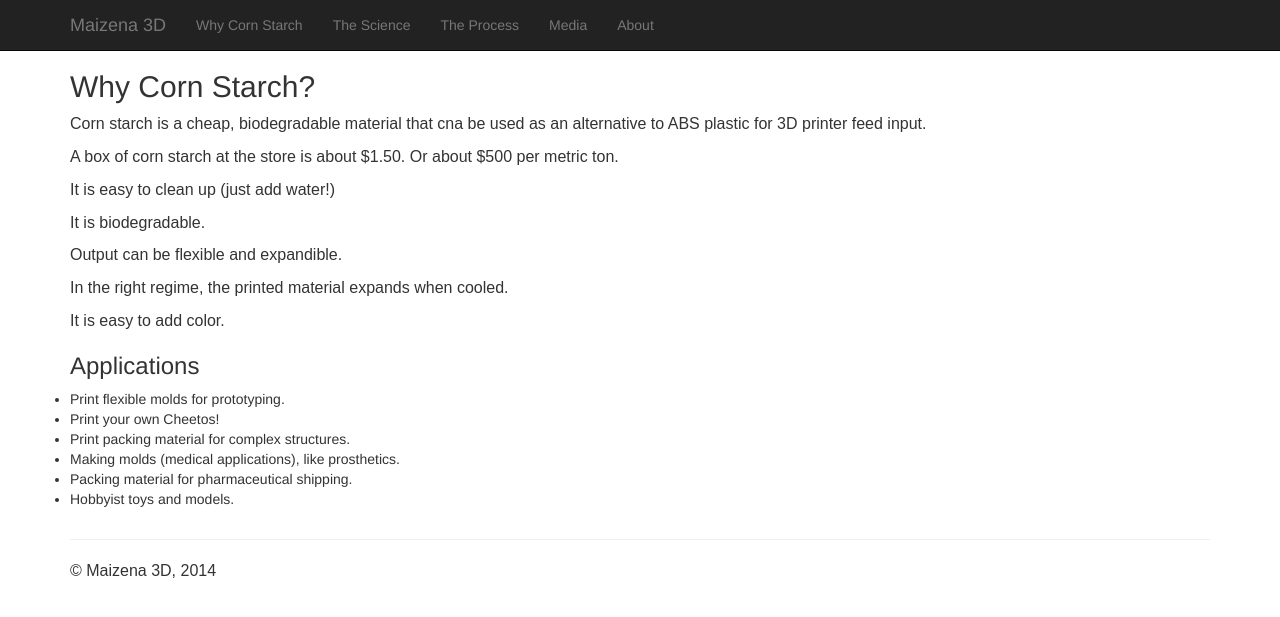
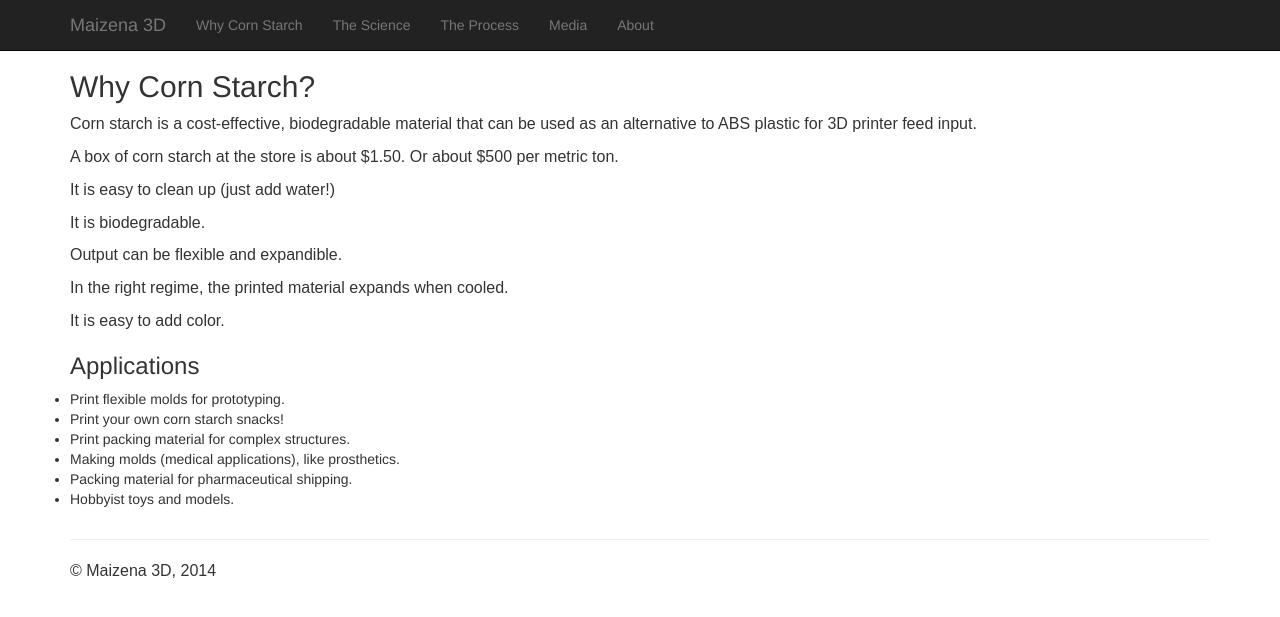
Before and after one commit to maizena3d/maizena3d.github.io, a Jekyll site: the page built from whycornstarch.html, in a window 1280 px wide. Shown: the top 617 px of the page. Built offline with Jekyll 4.4.1, drawn with Linux system fonts in a browser that asks for light colours.

```diff
--- /dev/null
+++ b/CNAME
@@ -0,0 +1 @@
+www.maizena.co
--- a/index.html
+++ b/index.html
@@ -9,7 +9,7 @@
   <h1>Maizena 3D</h1>
   <p>Solutions for sustainable next-generation 3D printing.</p>
 
-  <p><a href="about.html" class="btn btn-primary btn-lg" role="button">Learn more &raquo;</a></p>
+  <p><a href="/whycornstarch.html" class="btn btn-primary btn-lg" role="button">Learn more &raquo;</a></p>
   </div>
   <div class="right">
   <img src="imgs/maizena_home.jpg" alt="The first step of corn" width=70%>
--- a/science.html
+++ b/science.html
@@ -7,7 +7,7 @@
 <div class="row">
   <div class="col-md-12">
     <h2>The Science Behind Corn Starch Printing</h2>
-    <p>Corn starch is a cheap, local-sourced material. It is not toxic, and easy to clean up.</p>
+    <p>Corn starch is a cost-effective, local-sourced material. It is not toxic, and easy to clean up.</p>
 
     REFERENCES.
   </div>
--- a/whycornstarch.html
+++ b/whycornstarch.html
@@ -5,7 +5,7 @@
 <div class="row">
   <div class="col-md-12">
     <h2>Why Corn Starch?</h2>
-    <p>Corn starch is a cheap, biodegradable material that cna be used as an alternative to ABS plastic for 3D printer feed input.</p>
+    <p>Corn starch is a cost-effective, biodegradable material that can be used as an alternative to ABS plastic for 3D printer feed input.</p>
 
     <p>A box of corn starch at the store is about $1.50. Or about $500 per metric ton.</p>
     <p>It is easy to clean up (just add water!)</p>
@@ -17,7 +17,7 @@
     <h3>Applications</h3>
     <ul>
       <li>Print flexible molds for prototyping.</li>
-      <li>Print your own Cheetos!</li>
+      <li>Print your own corn starch snacks!</li>
       <li>Print packing material for complex structures.</li>
       <li>Making molds (medical applications), like prosthetics.</li>
       <li>Packing material for pharmaceutical shipping.</li>
```
